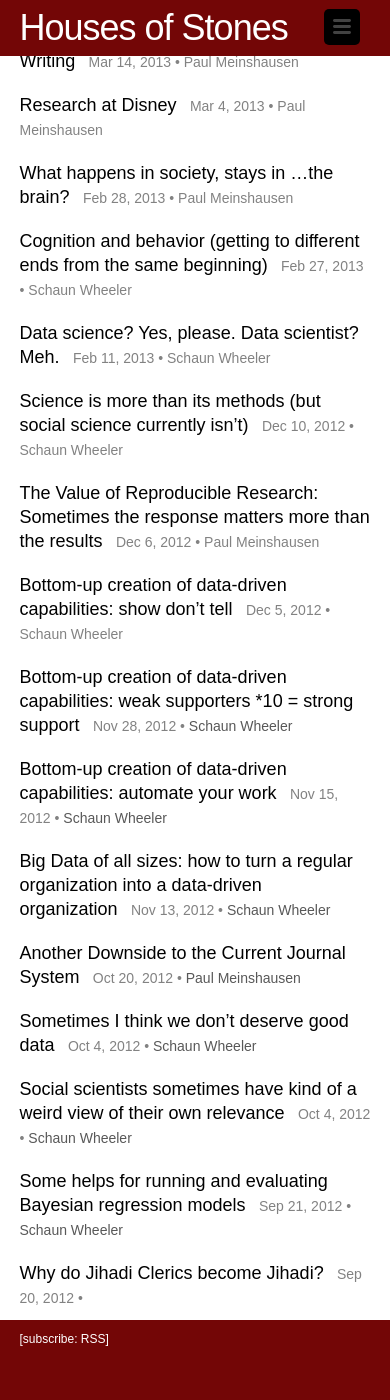
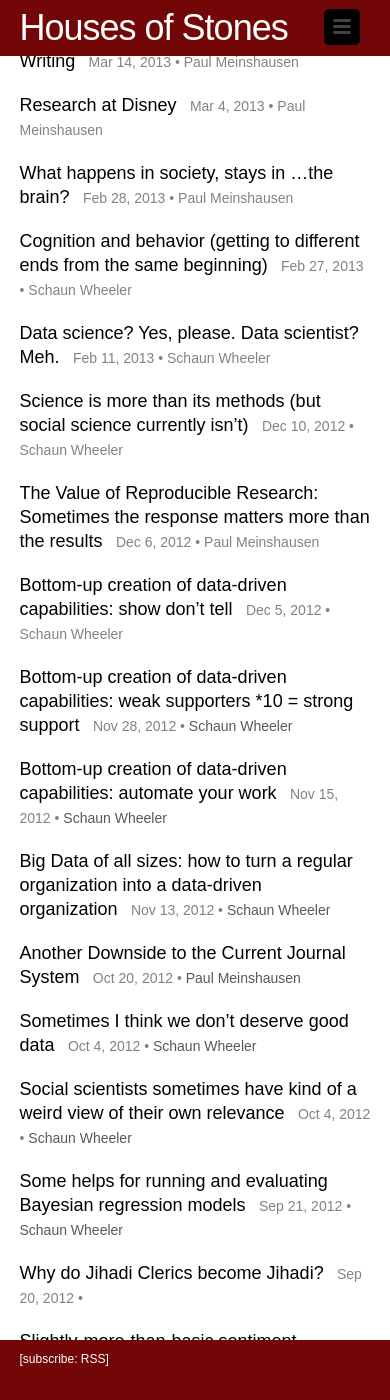
Before and after one commit to housesofstones/housesofstones.github.io, a Jekyll site: the page built from index.html, in a window 390 px wide and 1400 px high, scrolled down 560 px. Built offline with Jekyll 4.4.1, drawn with Linux system fonts in a browser that asks for light colours; nearby versions of some CDN libraries.

Commit message:
Update hoscustom.css

```diff
--- a/css/hoscustom.css
+++ b/css/hoscustom.css
@@ -151,7 +151,7 @@
         max-width: 90%;
     }
 }
-@media screen and (max-width: 605px) {
+@media screen and (max-width: 610px) {
     .site-nav {
         position: absolute;
         top: 9px;
@@ -195,4 +195,7 @@
     .footer-col-3 {
         display: none;
     }
+    .site-footer {
+        height: 40px;
+    }
 }
```
